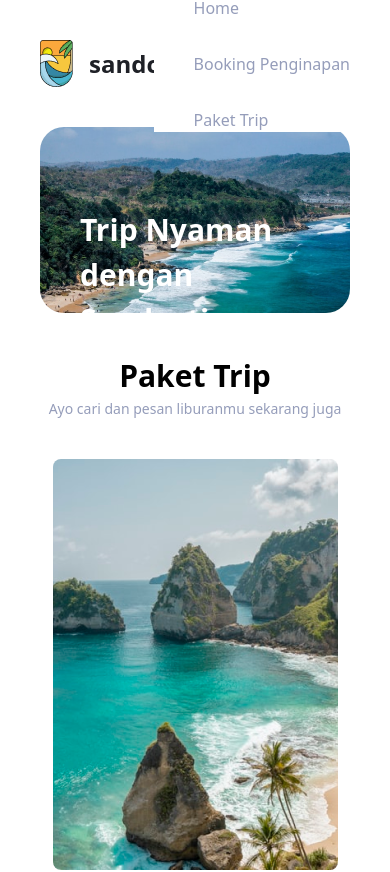
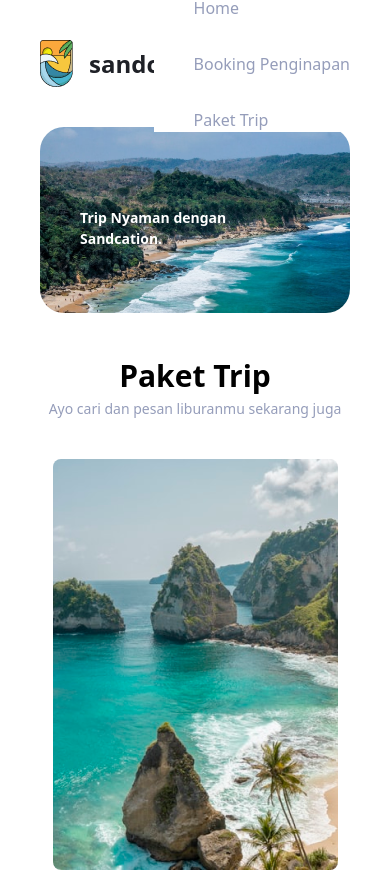
Before and after one commit to Aryaak/sandcation, a Nuxt app: page /trip in a window 390 px wide. Shown: the top 872 px of the page. Built offline with nearby package versions, Linux system fonts and the light colour scheme.

Commit message:
Update index.vue

```diff
--- a/pages/trip/index.vue
+++ b/pages/trip/index.vue
@@ -8,6 +8,7 @@
           text-white
           font-bold
           xl:text-6xl
+          xs:text-sm
           text-3xl
           xl:left-20
           xl:top-40
```
